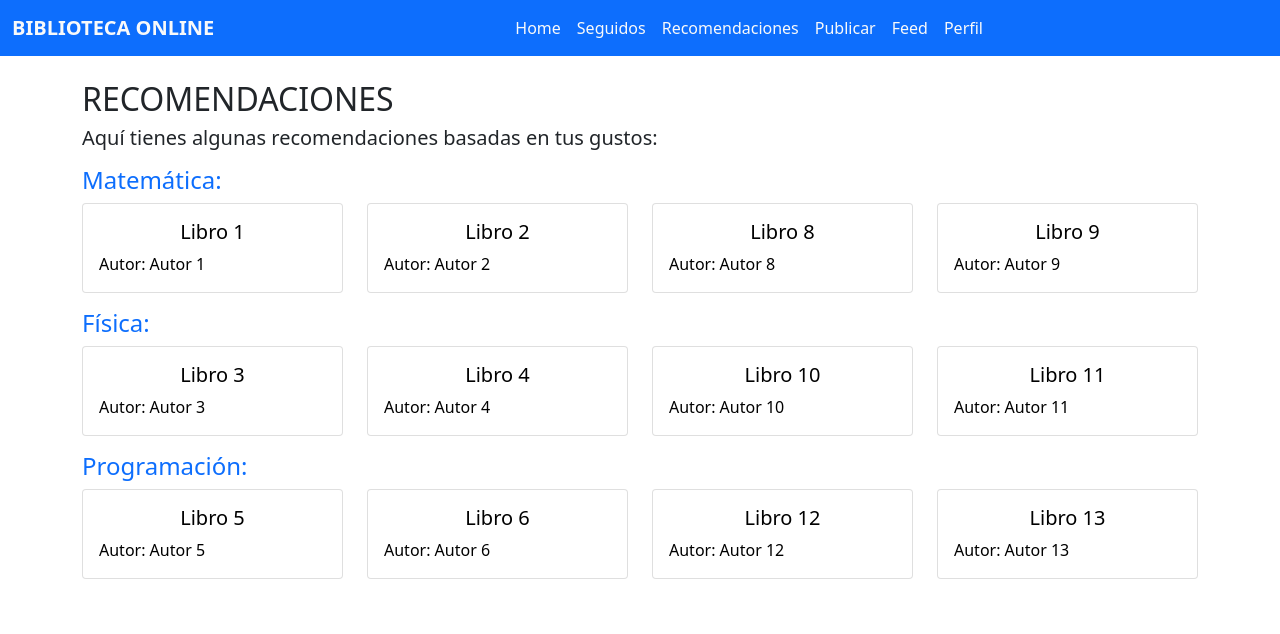
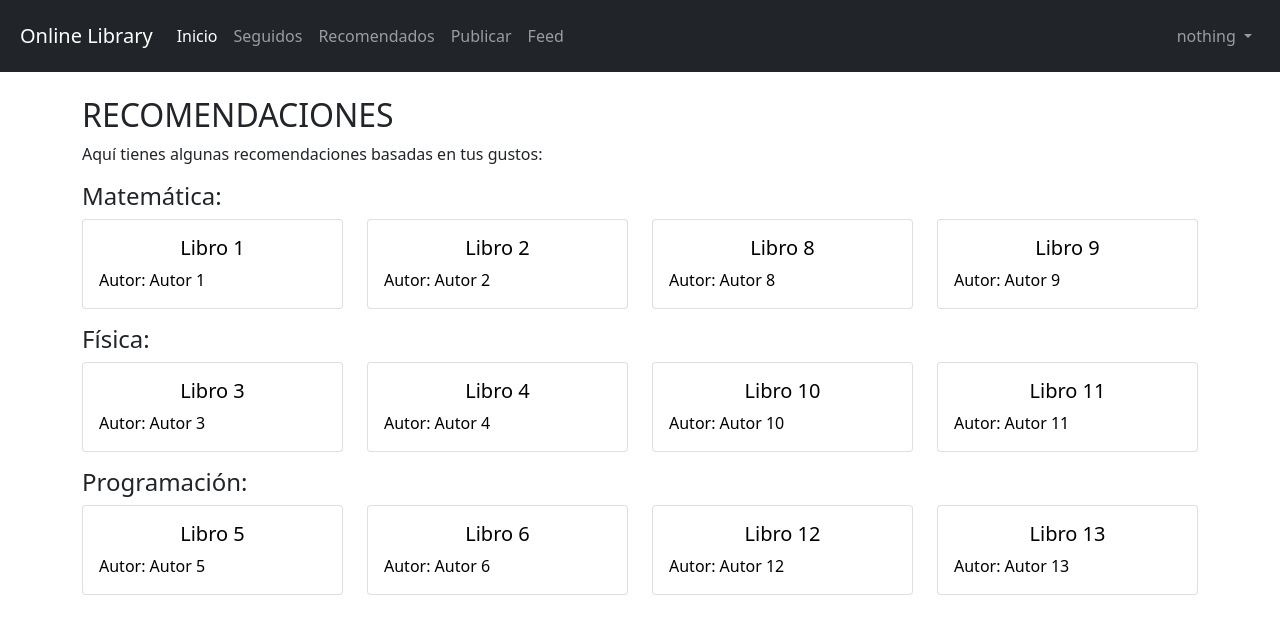
Before and after one commit to GR1SW-VyV/online-library, a Django app: page /recommendations/recommended/ in a window 1280 px wide. Shown: the top 634 px of the page. Run offline with Django 4.2, Linux system fonts and the light colour scheme; some libraries are stand-ins or nearby versions.

Commit message:
feat(recommendations): Add final templates for recommendations app on /templates/recommendations/recommended.html and /templates/recommendations/form_preferences.html

```diff
--- a/templates/base.html
+++ b/templates/base.html
@@ -1,41 +1,70 @@
+{% load static %}
 <!DOCTYPE html>
 <html lang="en">
 <head>
     <meta charset="UTF-8">
-    <link href="https://cdn.jsdelivr.net/npm/bootstrap@5.0.0/dist/css/bootstrap.min.css"
-        rel="stylesheet"
-        integrity="sha384-wEmeIV1mKuiNpC+IOBjI7aAzPcEZeedi5yW5f2yOq55WWLwNGmvvx4Um1vskeMj0"
-        crossorigin="anonymous">
+    <link href="https://cdn.jsdelivr.net/npm/bootstrap@5.0.2/dist/css/bootstrap.min.css" rel="stylesheet" integrity="sha384-EVSTQN3/azprG1Anm3QDgpJLIm9Nao0Yz1ztcQTwFspd3yD65VohhpuuCOmLASjC" crossorigin="anonymous">
+    <link rel="stylesheet" href="{% static 'fa/css/all.min.css' %}">
     <title>Online Library</title>
+
 </head>
 <body>
+    <header class="p-2 bg-dark">
+        <nav class="navbar navbar-expand-lg navbar-dark bg-dark">
+            <div class="container-fluid">
+                <a class="navbar-brand" href="#">
+                    <i class="fa-solid fa-book-bookmark"></i>
+                    Online Library</a>
+                <button class="navbar-toggler" type="button" data-bs-toggle="collapse" data-bs-target="#navbarSupportedContent" aria-controls="navbarSupportedContent" aria-expanded="false" aria-label="Toggle navigation">
+                    <span class="navbar-toggler-icon"></span>
+                </button>
+                <div class="collapse navbar-collapse" id="navbarSupportedContent">
+                    <ul class="navbar-nav me-auto mb-2 mb-lg-0 d-lg-flex w-100">
+                        <li class="nav-item">
+                            <a class="nav-link active" aria-current="page" href="#">Inicio</a>
+                        </li>
+                        <li class="nav-item">
+                            <a class="nav-link" href="#">Seguidos</a>
+                        </li>
+                        <li class="nav-item">
+                            <a class="nav-link" href="#">Recomendados</a>
+                        </li>
+                        <li class="nav-item">
+                            <a class="nav-link" href="#">Publicar</a>
+                        </li>
+                        <li class="nav-item">
+                            <a class="nav-link" href="#">Feed</a>
+                        </li>
+                        <li class="nav-item dropdown d-flex align-items-center ms-lg-auto" >
+                            <div class="d-flex me-2 me-lg-0">
+                                <i class="fa-solid fa-user text-white fa-lg"></i>
+                            </div>
+                            <a class="nav-link dropdown-toggle" href="#" role="button" data-bs-toggle="dropdown" aria-expanded="false">
+                                {{ user.username|default:"nothing" }}
+                            </a>
+                            <ul class="dropdown-menu dropdown-menu-dark dropdown-menu-lg-end">
+                                <li><a class="dropdown-item" href="#">
+                                    <i class="fa-solid fa-arrow-right-from-bracket"></i>
+                                    Cerrar sesión
+                                </a></li>
+                            </ul>
 
-    <nav class="navbar navbar-expand-lg bg-body-tertiary bg-primary ">
-        <div class="container-fluid">
-            <a class="navbar-brand text-light fw-bold" href="#">BIBLIOTECA ONLINE</a>
-            <div class="navbar-collapse justify-content-center" id="navbarNavAltMarkup">
-                <div class="navbar-nav text-light justify-content-between">
-                    <a class="nav-link active text-light" aria-current="page" href="#">Home</a>
-                    <a class="nav-link text-light" href="#">Seguidos</a>
-                    <a class="nav-link text-light" href="#">Recomendaciones</a>
-                    <a class="nav-link text-light" href="#">Publicar</a>
-                    <a class="nav-link text-light" href="#">Feed</a>
-                    <a class="nav-link text-light" href="#">Perfil</a>
+                        </li>
+                    </ul>
+                    <div class="d-flex flex-row gap-2 align-items-center">
+
+                    </div>
                 </div>
             </div>
-        </div>
-    </nav>
+        </nav>
+    </header>
 
     <!--Block of content -->
     {% block content %}
     {% endblock %}
 
-
-
-<script src="https://code.jquery.com/jquery-3.5.1.slim.min.js"></script>
-<script src="https://cdn.jsdelivr.net/npm/@popperjs/core@2.5.3/dist/umd/popper.min.js"></script>
-<script src="https://maxcdn.bootstrapcdn.com/bootstrap/4.5.2/js/bootstrap.min.js"></script>
-
-
+    <script src="https://cdn.jsdelivr.net/npm/bootstrap@5.0.2/dist/js/bootstrap.bundle.min.js" integrity="sha384-MrcW6ZMFYlzcLA8Nl+NtUVF0sA7MsXsP1UyJoMp4YLEuNSfAP+JcXn/tWtIaxVXM" crossorigin="anonymous"></script>
+    {% block post-script %}
+    {% endblock %}
 </body>
 </html>
--- a/templates/recommendation/form_preferences.html
+++ b/templates/recommendation/form_preferences.html
@@ -63,7 +63,7 @@
                     </div>
                 </div>
             </div>
-                <button type="submit" class="btn btn-primary mt-2">Enviar</button>
+                <button type="submit" class="btn btn-primary mt-2 bg-dark">Enviar</button>
             </form>
         </div>
 
--- a/templates/recommendation/recommended.html
+++ b/templates/recommendation/recommended.html
@@ -4,15 +4,15 @@
 
     <div class="container mt-4">
         <h2>RECOMENDACIONES</h2>
-        <h5>Aquí tienes algunas recomendaciones basadas en tus gustos:</h5>
+        <p>Aquí tienes algunas recomendaciones basadas en tus gustos:</p>
     <!-- Recommendations for category-->
     {% for recommendation in recommendations %}
     <div class="row mt-3 mb-3">
-        <h4 class="text-primary">{{ recommendation.category }}:</h4>
+        <h4>{{ recommendation.category }}:</h4>
         <!-- Books recommended for category-->
         {% for book in recommendation.books %}
         <div class="col-md-3">
-            <a style="text-decoration: none; color: black" href="book/{{ book.document_id }}">
+            <a style="text-decoration: none; color: black" href="./annotations/book/{{ book.document_id }}">  <!-- Change url to open book content-->
                 <div class="card">
                 <div class="card-body">
                     <h5 class="card-title text-center">{{ book.title }}</h5>
```
